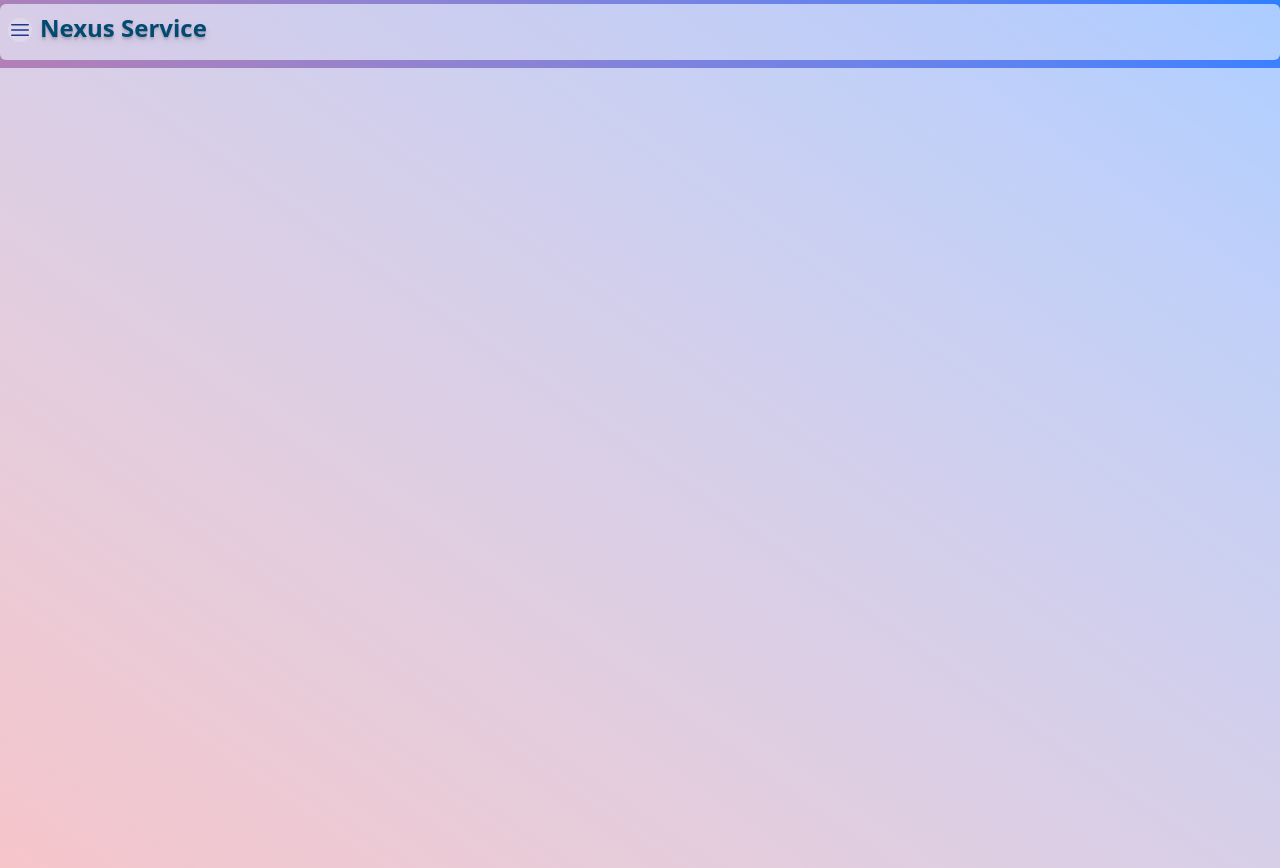
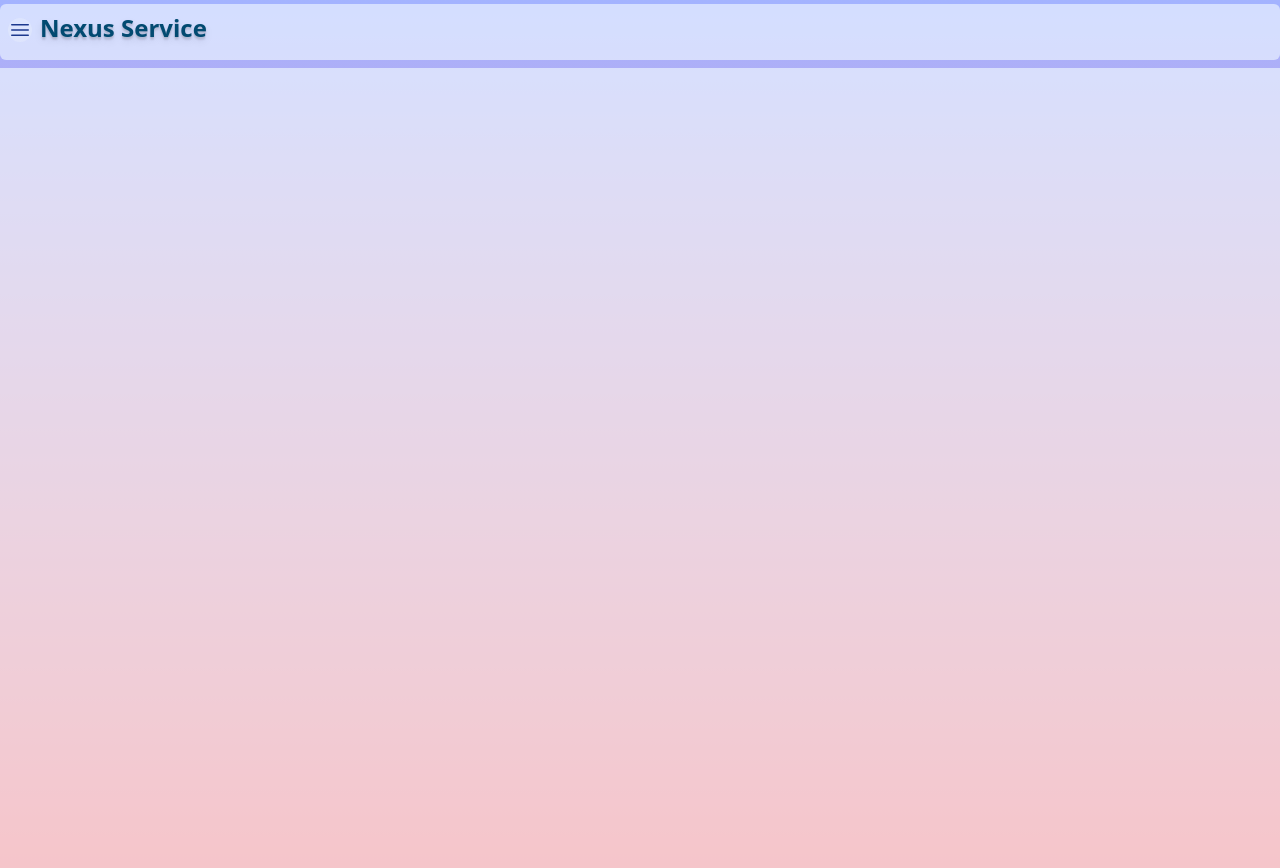
Before and after one commit to deskcodeFun/nexus-app, a Vue app: page / in a window 1280 px wide. Built offline with nearby package versions, Linux system fonts and the light colour scheme.

Commit message:
modified:   src/App.vue

```diff
--- a/src/App.vue
+++ b/src/App.vue
@@ -1,5 +1,6 @@
 <template>
-  <div class="bg-linear-35 from-red-400 to-blue-500">
+  <div class="bg-linear-180 from-indigo-300 to-red-400">
+    <!-- <div class="bg-linear-to-b from-indigo-500 via-green-400 to-red-400"> -->
     <!-- <header class="w-auto px-2 py-1 sm:ml-6"> -->
     <header class="w-auto mb-2 pt-1">
       <TheTopbar />
```
